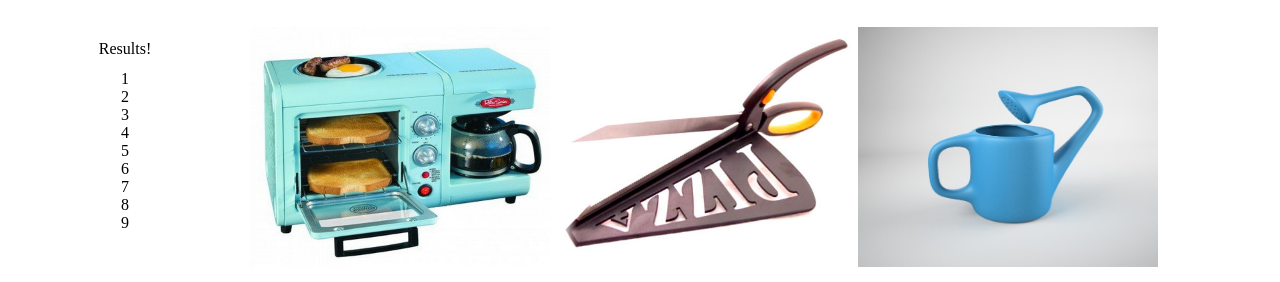
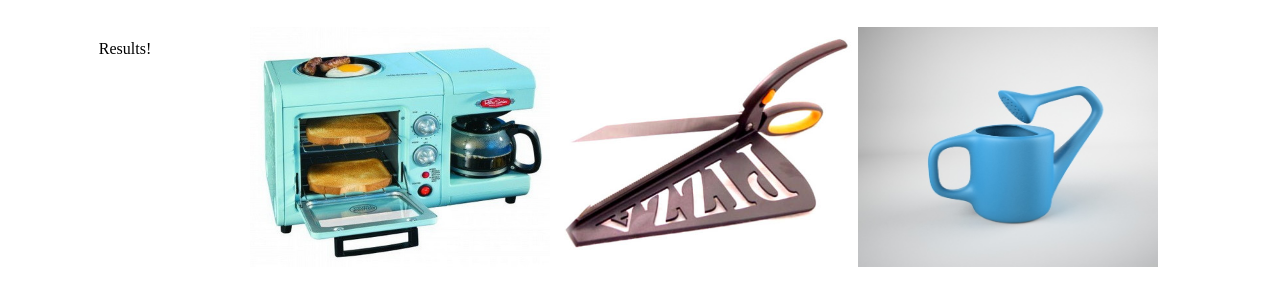
Before and after one commit to aaron1986/lab-11-week3, a plain HTML site: page index.html in a window 1280 px wide. Shown: the part 127-409 px from the top of the page. Drawn offline with Linux system fonts and the light colour scheme.

Commit message:
basic html, css and javascript code added

```diff
--- a/app.js
+++ b/app.js
@@ -96,7 +96,7 @@ function getRandomIndex() {
 
 
 
-  // add the event listener to the goats
+  // add the event listener to the images
   imageContainer.addEventListener("click", handleImageClick);
 
   renderImages();
--- a/index.html
+++ b/index.html
@@ -23,15 +23,15 @@
     <main>
         <ul>
             <h1>Results!</h1>
-            <li>1</li>
-            <li>2</li>
-            <li>3</li>
-            <li>4</li>
-            <li>5</li>
-            <li>6</li>
-            <li>7</li>
-            <li>8</li>
-            <li>9</li>
+            <li></li>
+            <li></li>
+            <li></li>
+            <li></li>
+            <li></li>
+            <li></li>
+            <li></li>
+            <li></li>
+            <li></li>
         </ul>
 
         <section id="section-images">
```
